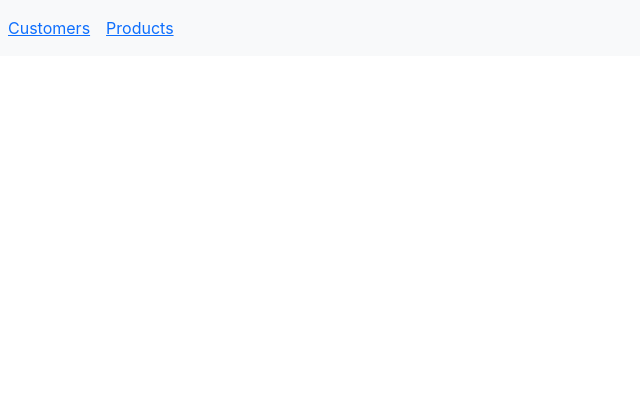
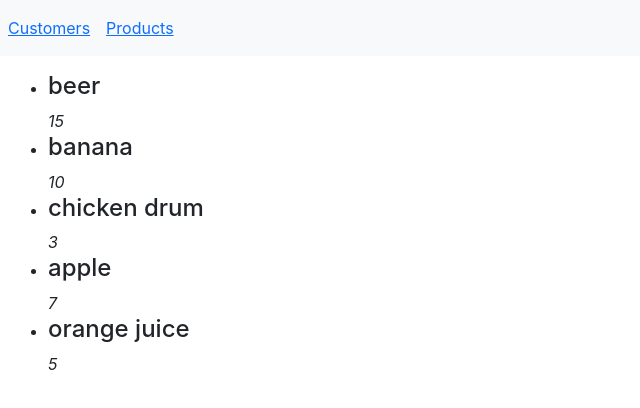
Before and after one commit to MilicaB96/store-app, a React (Create React App) app: page /products in a window 1280 px wide. Shown: the top 408 px of the page, without its empty margins (0-640 px from the left). Built offline with nearby package versions, Linux system fonts and the light colour scheme.

Commit message:
added product listing

```diff
--- a/src/App.js
+++ b/src/App.js
@@ -27,7 +27,6 @@ function App() {
           </Route>
           <Route path='/customers/:id'>
             <LatestPurchase />
-            {console.log("hello")}
           </Route>
         </Switch>
       </div>
--- a/src/components/Product.js
+++ b/src/components/Product.js
@@ -1,7 +1,14 @@
 import React from "react";
 
-function Product() {
-  return <></>;
+function Product({ name, quantity }) {
+  return (
+    <div className='text-start'>
+      <h4 clas>{name} </h4>
+      <span>
+        <em>{quantity}</em>
+      </span>
+    </div>
+  );
 }
 
 export default Product;
--- a/src/pages/AppProducts.js
+++ b/src/pages/AppProducts.js
@@ -1,7 +1,22 @@
-import React from "react";
+import React, { useState } from "react";
+import Product from "../components/Product";
+import ProductService from "../services/ProductService";
 
 function AppProducts() {
-  return <></>;
+  // declare prodcut variable
+  const [products, setProducts] = useState(ProductService.getAll());
+  return (
+    <div className='p-3'>
+      {/* list porudcts */}
+      <ul>
+        {products.map((product) => (
+          <li key={product.id}>
+            <Product {...product} />
+          </li>
+        ))}
+      </ul>
+    </div>
+  );
 }
 
 export default AppProducts;
```
